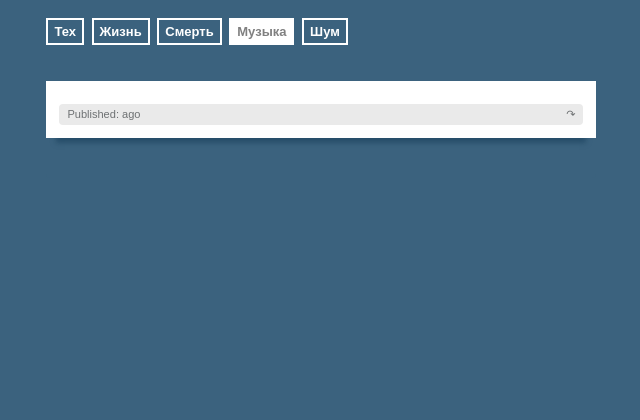
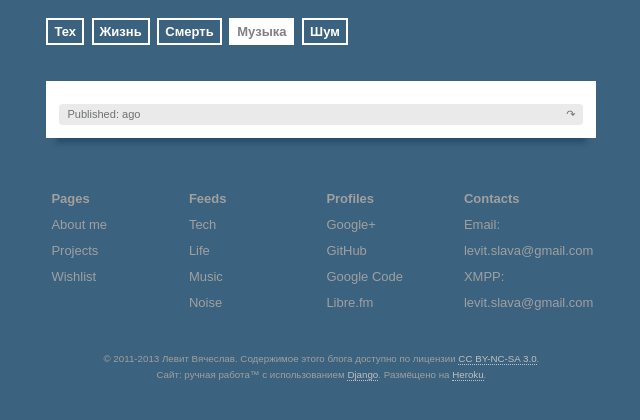
Before and after one commit to vlevit/vlevit.org, a Django app: template templates/music_post.html in a window 1280 px wide. Shown: the top 420 px of the page, without its empty margins (88-728 px from the left). Run offline with Django 3.2, Linux system fonts and the light colour scheme; the template is opened without the code that fills it, so the values that code supplies are empty; parts of the project's set-up code (start-up, migrations or seed data) failed here and were passed over.

Commit message:
Templates + styles: add footer (menu + license info)

```diff
--- a/static/css/base.css
+++ b/static/css/base.css
@@ -84,7 +84,7 @@ ul.sitenav li a.active, ul.sitenav li a:hover{
   text-shadow: #EEE 1px 1px 2px;
   font-size: 2.5em;
   margin: 0.75em 0em;
-  font-style: bold;
+  font-weight: bold;
 }
 
 p, ul {
@@ -106,7 +106,7 @@ h3 {
 
 h4 {
   font-size: 0.95em;
-  font-style: bold;
+  font-weight: bold;
   margin: 1em 0em 0.5em 0em;
 }
 
@@ -193,8 +193,67 @@ ul.tag_list li {
   margin: 6px auto;
 }
 
+footer {
+  width: 100%;
+  max-width: 1000px;
+  margin: auto auto;
+  margin-top: 20px;
+  color: rgb(160, 160, 160);
+}
+
+.footer-column {
+  float: left;
+  width: 25%;
+}
+
+.footer-column-content {
+  /* margin: 20px; */
+  margin-left: 5px;
+}
+
+.footer-column-content a {
+  color: rgb(160, 160, 160);
+  border-bottom-style: none;
+}
+
+.footer-column-content a:hover {
+  border-bottom-style: solid;
+}
+
+.footer-column-content h3 {
+  margin-bottom: 0.5em;
+}
+
+.footer-column-content ul {
+  padding-left: 0px;
+}
+
+.footer-column-content ul li {
+  list-style-type: none;
+  line-height: 2;
+}
+
+.footer-licence {
+  margin-top: 30px;
+  font-size: 0.75em;
+}
+
+.footer-licence p {
+  text-align: right;
+  text-align: center;
+  margin: 0.25em auto;
+}
+
 .clear {
   clear: both;
+}
+
+.devnull {
+  display: none;
+}
+
+.devlinus {
+  display: inline;
 }
 
 @media screen and (max-width: 800px) {
--- a/static/css/music_post.css
+++ b/static/css/music_post.css
@@ -99,8 +99,18 @@ a {
   margin: 1.5em auto;
 }
 
+footer {
+  margin: 0px auto 0px 10%;
+  width: 100%;
+  max-width: 550px;
+}
+
+footer a {
+  color: rgb(192, 192, 192);
+}
+
 @media screen and (max-width: 800px) {
-  #container, header {
+  #container, header, footer {
     margin-left: auto;
     margin-right: auto;
   }
--- a/templates/base.html
+++ b/templates/base.html
@@ -53,5 +53,72 @@
             <div class="clear"></div>
         </div>
 
+        <footer>
+            <div class="footer-column">
+                <div class="footer-column-content">
+                    <h3>{% trans "Pages" %}</h3>
+                    <ul>
+                        <li><a href="{% url page "about" %}">{% trans "About me" %}</a></li>
+                        <li><a href="{% url page "projects" %}">{% trans "Projects" %}</a></li>
+                        <li><a href="{% url page "wishlist" %}">{% trans "Wishlist" %}</a></li>
+                    </ul>
+                </div>
+            </div>
+            <div class="footer-column">
+                <div class="footer-column-content">
+                    <h3>Feeds</h3>
+                    <ul>
+                        <li><a href="">{% trans "Tech" %}</a></li>
+                        <li><a href="">{% trans "Life" %}</a></li>
+                        <li><a href="">{% trans "Music" %}</a></li>
+                        <li><a href="">{% trans "Noise" %}</a></li>
+                    </ul>
+                </div>
+            </div>
+            <div class="footer-column">
+                <div class="footer-column-content">
+                    <h3>{% trans "Profiles" %}</h3>
+                    <ul>
+                        <li><a href="https://plus.google.com/114552310880483864919">{% trans "Google+" %}</a></li>
+                        <li><a href="https://github.com/vlevit">{% trans "GitHub" %}</a></li>
+                        <li><a href="https://code.google.com/u/levit.slava/">{% trans "Google Code" %}</a></li>
+                        <li><a href="http://libre.fm/user/Nestor/">{% trans "Libre.fm" %}</a></li>
+                    </ul>
+                </div>
+            </div>
+            <div class="footer-column">
+                <div class="footer-column-content">
+                    <h3>{% trans "Contacts" %}</h3>
+                    <ul>
+                        <li>Email: &#x6c;&#x65;&#x76;&#x69;&#116;<span class="devlinus">&#46;&#x73;&#108;&#x61;&#118;&#x61;<span class="devnull">&#103;&#99;&#112;&#105;&#122;&#x61;&#101;&#111;&#108;&#109;</span></span>&#64;&#103;&#x6d;&#97;&#x69;&#108;<span class="devnull">&#110;&#107;&#102;</span>.&#x63;&#x6f;&#x6d;</li>
+                        <li>XMPP: &#x6c;&#x65;&#x76;&#x69;&#116;<span class="devlinus">&#46;&#x73;&#108;&#x61;&#118;&#x61;<span class="devnull">&#103;&#99;&#112;&#105;&#122;&#x61;&#101;&#111;&#108;&#109;</span></span>&#64;&#103;&#x6d;&#97;&#x69;&#108;<span class="devnull">&#110;&#107;&#102;</span>.&#x63;&#x6f;&#x6d;</li>
+                    </ul>
+                </div>
+            </div>
+
+            <div class="clear"></div>
+
+            <div class="footer-licence">
+                {% if LANGUAGE_CODE == "en" %}
+                <p>
+                    © 2011-2013 Vyacheslav Levit.
+                    The content of this blog is licensed under a <a rel="license" href="http://creativecommons.org/licenses/by-nc-sa/3.0/">CC BY-NC-SA 3.0</a>.
+                </p>
+                <p>
+                    Handmade website™ using <a href="https://www.djangoproject.com/">Django</a>.
+                    Hosted on <a href="http://www.heroku.com/">Heroku</a>.
+                </p>
+                {% else %}
+                <p>
+                    © 2011-2013 Левит Вячеслав.
+                    Содержимое этого блога доступно по лицензии <a rel="license" href="http://creativecommons.org/licenses/by-nc-sa/3.0/deed.ru">CC BY-NC-SA 3.0</a>.
+                <p>
+                    Сайт: ручная работа™ с использованием <a href="https://www.djangoproject.com/">Django</a>.
+                    Размёщено  на <a href="http://www.heroku.com/">Heroku</a>.
+                </p>
+                {% endif %}
+            </div>
+        </footer>
+
     </body>
 </html>
```
Also changed, not shown: static/css/comments.css (+11 -1 lines), static/css/life_post.css (+7 -1 lines), static/css/noise_post.css (+11 -1 lines), static/css/tech_post.css (+9 -0 lines).
